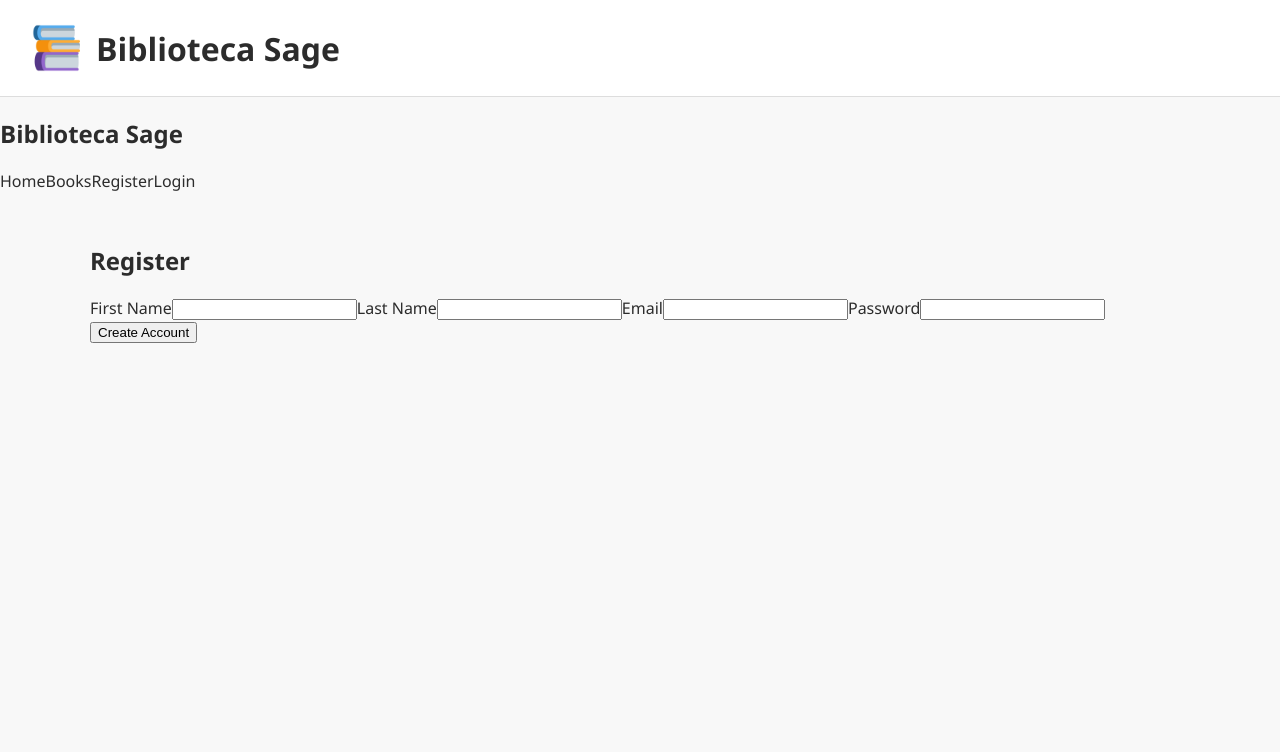
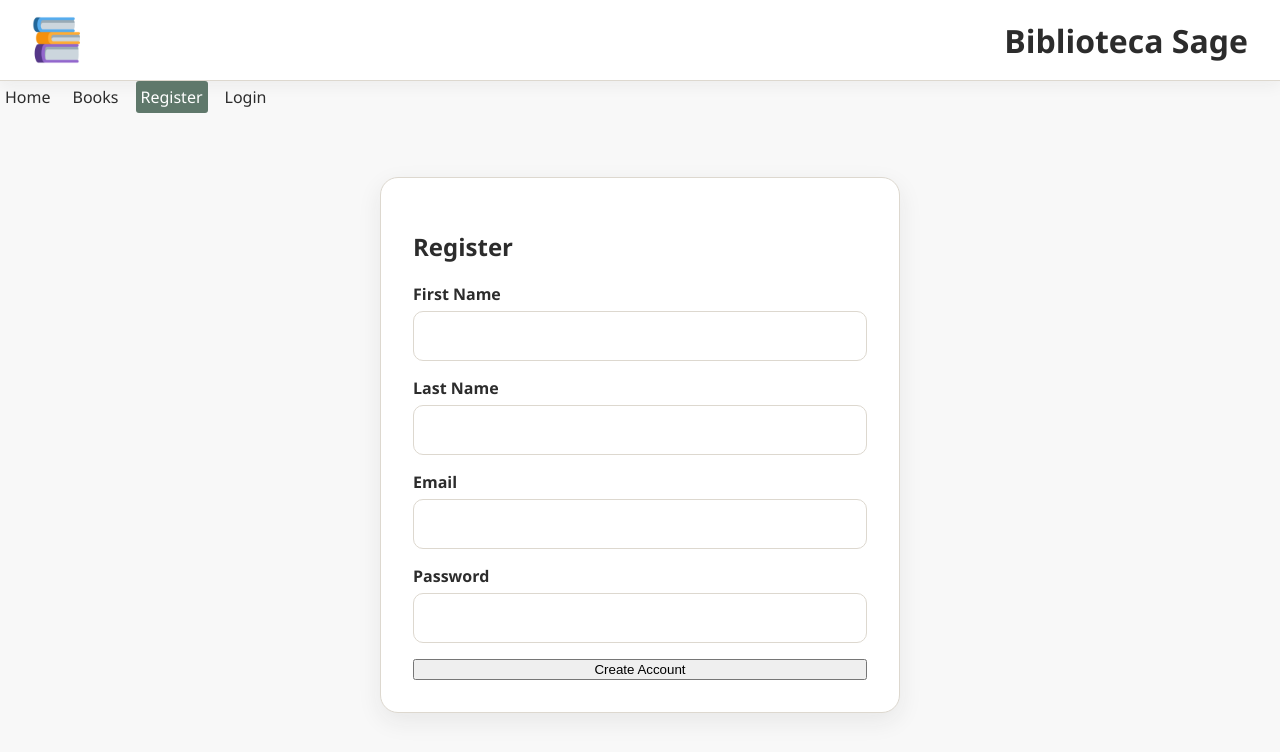
Before and after one commit to saracpena/Biblioteca-Sage, a React (Vite) app: page /register in a window 1280 px wide. Shown: the top 752 px of the page. Built offline with nearby package versions, Linux system fonts and the light colour scheme.

Commit message:
styling theme Sage

```diff
--- a/src/App.css
+++ b/src/App.css
@@ -34,17 +34,35 @@ a:hover {
    Layout
 =================================== */
 
-#root {
-  min-height: 100vh;
+:root {
+  --background: #f6f3ed;
+  --surface: #ffffff;
+  --surface-soft: #eef3ef;
+
+  --text: #252525;
+  --text-muted: #6b6b6b;
+
+  --sage: #5f786b;
+  --sage-dark: #40584c;
+  --sage-light: #dfe9e2;
+
+  --border: #ddd8cf;
+  --danger: #9b4b4b;
+
+  --shadow-soft: 0 8px 24px rgba(37, 37, 37, 0.08);
+  --shadow-hover: 0 14px 34px rgba(37, 37, 37, 0.14);
 }
 
 .app-header {
   display: flex;
   align-items: center;
-  padding: 1.5rem 2rem;
-  gap: 1rem;
-  background: white;
-  border-bottom: 1px solid #ddd;
+  justify-content: space-between;
+  gap: 2rem;
+
+  padding: 1rem 2rem;
+  background: rgba(255, 255, 255, 0.96);
+  border-bottom: 1px solid var(--border);
+  box-shadow: 0 4px 16px rgba(37, 37, 37, 0.06);
 }
 
 #logo-image {
@@ -75,31 +93,33 @@ main {
 }
 
 .book-card {
-  background: white;
-  border: 1px solid #ddd;
-  border-radius: 12px;
+  display: flex;
+  flex-direction: column;
+
+  background: var(--surface);
+  border: 1px solid var(--border);
+  border-radius: 16px;
   padding: 1rem;
 
-  box-shadow: 0 4px 12px rgba(0, 0, 0, .06);
-
-  transition: transform .2s ease,
-              box-shadow .2s ease;
+  box-shadow: var(--shadow-soft);
+  transition:
+    transform 0.2s ease,
+    box-shadow 0.2s ease;
 }
 
 .book-card:hover {
   transform: translateY(-4px);
-  box-shadow: 0 10px 25px rgba(0,0,0,.12);
+  box-shadow: var(--shadow-hover);
 }
 
 .book-card img {
   width: 100%;
-  aspect-ratio: 6 / 4;
+  aspect-ratio: 5 / 3;
   object-fit: cover;
-  border-radius: 8px;
+  border-radius: 12px;
+  background: var(--surface-soft);
   margin-bottom: 1rem;
-  background: #f1f1f1;
 }
-
 
 .book-card h2 {
   margin: 0 0 .5rem;
@@ -110,12 +130,185 @@ main {
   margin: .35rem 0;
 }
 
+
 /* ===================================
-   Navbar
+Navbar
 =================================== */
 
-.navbar {
-    display: flex;
-    align-items: center;
-    justify-content: space-between;
+nav {
+  display: flex;
+  align-items: center;
+  gap: 0.75rem;
 }
+
+nav a,
+nav button {
+  padding: 5px 5px 5px 5px;
+  border-radius: 3px;
+  border: none;
+  background: transparent;
+  font: inherit;
+  cursor: pointer;
+}
+
+nav a:hover,
+nav button:hover {
+  background: var(--sage-light);
+  color: var(--sage-dark);
+}
+
+nav a.active {
+  background: var(--sage);
+  color: white;
+}
+
+/* ===================================
+Buttons
+=================================== */
+
+.button-primary {
+  background-color: var(--sage);
+  color: white;
+
+  border: none;
+  border-radius: 8px;
+  padding: 0.5rem 0.85rem;
+
+  font: inherit;
+  font-size: 0.85rem;
+  font-weight: 600;
+
+  cursor: pointer;
+
+  box-shadow: 0 2px 8px rgba(95, 120, 107, 0.18);
+
+  transition:
+    background-color 0.2s ease,
+    transform 0.2s ease,
+    box-shadow 0.2s ease;
+}
+
+.button-primary:hover {
+  background-color: var(--sage-dark);
+  transform: translateY(-1px);
+  box-shadow: 0 5px 12px rgba(95, 120, 107, 0.28);
+}
+
+.book-card a {
+  display: inline-flex;
+  justify-content: center;
+  align-items: center;
+
+  margin-top: auto;
+  padding: 0.75rem 1rem;
+
+  border: none;
+  border-radius: 999px;
+  background: var(--sage);
+  color: white;
+  font: inherit;
+  font-weight: 600;
+  cursor: pointer;
+
+  transition:
+  background 0.2s ease,
+  transform 0.2s ease;
+}
+
+.button-primary:hover,
+.book-card a:hover {
+  background: var(--sage-dark);
+  transform: translateY(-1px);
+}
+
+.status {
+  align-self: flex-start;
+  padding: 0.35rem 0.75rem;
+  border-radius: 999px;
+  font-size: 0.85rem;
+  font-weight: 600;
+}
+
+.status.available {
+  background: var(--sage-light);
+  color: var(--sage-dark);
+}
+
+.status.unavailable {
+  background: #f3dddd;
+  color: var(--danger);
+}
+
+
+/* ===================================
+Forms
+=================================== */
+
+.form-card {
+  width: min(520px, 100%);
+  margin: 2rem auto;
+  padding: 2rem;
+
+  background: var(--surface);
+  border: 1px solid var(--border);
+  border-radius: 18px;
+  box-shadow: var(--shadow-soft);
+}
+
+.form-card form {
+  display: grid;
+  gap: 1rem;
+}
+
+.form-card label {
+  display: grid;
+  gap: 0.4rem;
+  font-weight: 600;
+}
+
+.form-card input {
+  width: 100%;
+  padding: 0.8rem 0.9rem;
+
+  border: 1px solid var(--border);
+  border-radius: 10px;
+  background: white;
+  font: inherit;
+}
+
+.form-card input:focus {
+  outline: 2px solid var(--sage-light);
+  border-color: var(--sage);
+}
+
+
+/* ===================================
+Account Page
+=================================== */
+
+.account-panel {
+  background: var(--surface);
+  border: 1px solid var(--border);
+  border-radius: 18px;
+  padding: 2rem;
+  box-shadow: var(--shadow-soft);
+}
+
+.account-greeting {
+  font-size: 1.35rem;
+  font-weight: 600;
+}
+
+.reservation-card {
+  display: flex;
+  justify-content: space-between;
+  align-items: center;
+
+  padding: 1rem 1.5rem;
+  margin-top: 1rem;
+
+  background: #eef3ef;
+  border-radius: 14px;
+
+  max-width: 650px;
+}
--- a/src/components/Navbar.jsx
+++ b/src/components/Navbar.jsx
@@ -8,7 +8,7 @@ export default function Navbar() {
 
     return (
     <nav>
-      <h2>Biblioteca Sage</h2>
+      {/* <h2>Biblioteca Sage</h2> */}
 
       <NavLink to="/">Home</NavLink>
       <NavLink to="/books">Books</NavLink>
--- a/src/pages/AccountPage.jsx
+++ b/src/pages/AccountPage.jsx
@@ -29,27 +29,27 @@ export default function AccountPage() {
 };
 
   return (
-    <section>
-      <h1>My Account</h1>
+    <section className="account-panel">
+      <h2>My Account</h2>
 
-      <h2>
+      <h3 className="account-greeting">
         Welcome, {user.firstname} {user.lastname}
-      </h2>
+      </h3>
 
       <p>Email: {user.email}</p>
 
-      <h2>My Reserved Books</h2>
+      <h3>My Reserved Books</h3>
 
       {user.reservations.length === 0 ? (
         <p>You have no reserved books.</p>
       ) : (
         <div>
           {user.reservations.map((reservation) => (
-            <article key={reservation.id}>
+            <article className="reservation-card" key={reservation.id}>
               <h3>{reservation.title}</h3>
               <p>{reservation.author}</p>
 
-              <button onClick={() => returnBook(reservation.id)}>Return Book</button>
+              <button className="button-primary" onClick={() => returnBook(reservation.id)}>Return Book</button>
             </article>
           ))}
         </div>
--- a/src/pages/BookCard.jsx
+++ b/src/pages/BookCard.jsx
@@ -9,11 +9,11 @@ export default function BookCard({ book }) {
 
       <p>{book.author}</p>
 
-      <p>{book.available ? "Available" : "Checked Out"}</p>
+      <p className={book.available ? "status available" : "status unavailable"}>
+        {book.available ? "Available" : "Checked Out"}
+      </p>
 
-      <NavLink to={`/books/${book.id}`}>
-        View Details
-      </NavLink>
+      <NavLink to={`/books/${book.id}`}>View Details</NavLink>
     </article>
   );
 }
--- a/src/pages/RegisterPage.jsx
+++ b/src/pages/RegisterPage.jsx
@@ -35,7 +35,7 @@ export default function RegisterPage() {
   };
 
   return (
-    <section>
+    <section className="form-card">
       <h1>Register</h1>
 
       <form onSubmit={register}>
```
